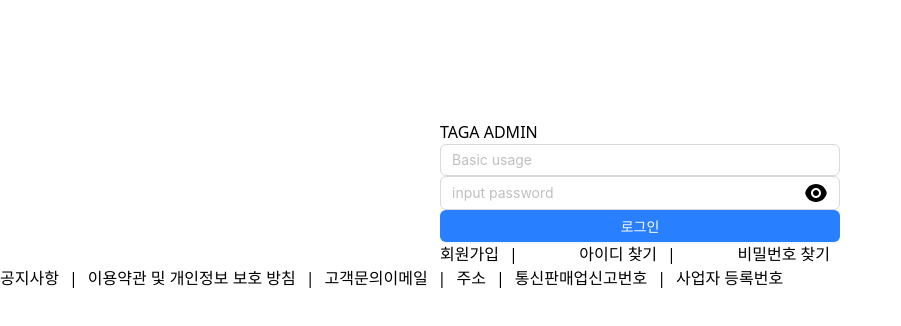
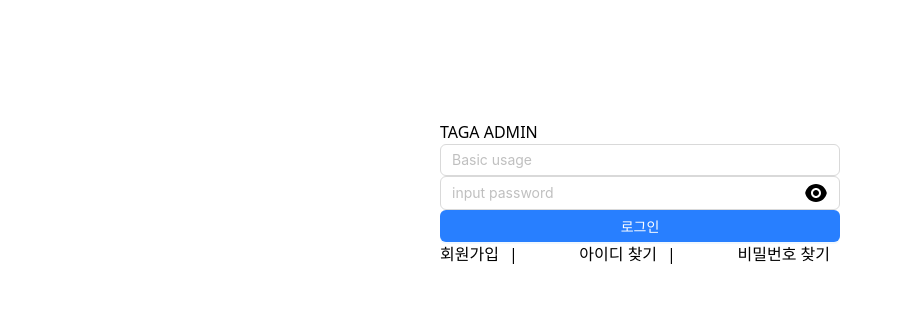
Before and after one commit to butcreep/react-event, a React (Create React App) app: page /admin/login in a window 1280 px wide. Shown: the top 326 px of the page, without its empty margins (0-901 px from the left). Built offline with nearby package versions, Linux system fonts and the light colour scheme.

Commit message:
회원가입 페이지 생성
- 라우터 변수로 생성

```diff
--- a/src/App.jsx
+++ b/src/App.jsx
@@ -1,6 +1,8 @@
+import { BrowserRouter, Routes, Route } from "react-router-dom";
 import Admin from "./pages/Admin";
 import Login from "./pages/Login";
-import { BrowserRouter, Routes, Route } from "react-router-dom";
+import Join from "./pages/Join";
+import JoinForm from "components/JoinForm";
 
 function App() {
   return (
@@ -9,6 +11,8 @@
         <Route path="/" element={<Login />} />
         <Route path="/admin/login" element={<Login admin={true} />} />
         <Route path="/admin" element={<Admin />}></Route>
+        <Route path="/join" element={<Join />} />
+        <Route path="/join/:type" element={<JoinForm />} />
       </Routes>
     </BrowserRouter>
   );
--- /dev/null
+++ b/src/components/JoinForm/index.jsx
@@ -0,0 +1,12 @@
+import React from "react";
+
+const JoinForm = ({ type }) => {
+  return (
+    <div>
+      <h2>{type === "lawyer" ? "변호사" : "일반"} 회원가입 페이지</h2>
+      {/* 회원가입 양식 및 기타 내용 */}
+    </div>
+  );
+};
+
+export default JoinForm;
--- a/src/pages/Join/index.jsx
+++ b/src/pages/Join/index.jsx
@@ -0,0 +1,7 @@
+import React from "react";
+
+const Join = () => {
+  return <div>회원가입이양</div>;
+};
+
+export default Join;
--- a/src/pages/login/index.jsx
+++ b/src/pages/login/index.jsx
@@ -21,7 +21,7 @@
   &:not(:last-child)::after {
     content: "|";
     margin-left: 10px;
-    color: #000; /* |의 색상 설정 */
+    color: #000;
   }
 `;
 
@@ -39,7 +39,7 @@
 
         <UL className="flex justify-between items-center">
           <LI>
-            <Link to="/">회원가입</Link>
+            <Link to="/join">회원가입</Link>
           </LI>
           <LI>
             <Link to="/">아이디 찾기</Link>
@@ -56,6 +56,7 @@
           </div>
         )}
       </div>
+      {!admin && (
         <UL className="flex">
           <LI>
             <Link to="/">공지사항</Link>
@@ -76,6 +77,7 @@
             <Link to="/">사업자 등록번호</Link>
           </LI>
         </UL>
+      )}
     </div>
   );
 };
```
Lines whose indentation alone changed are shown as unchanged.
